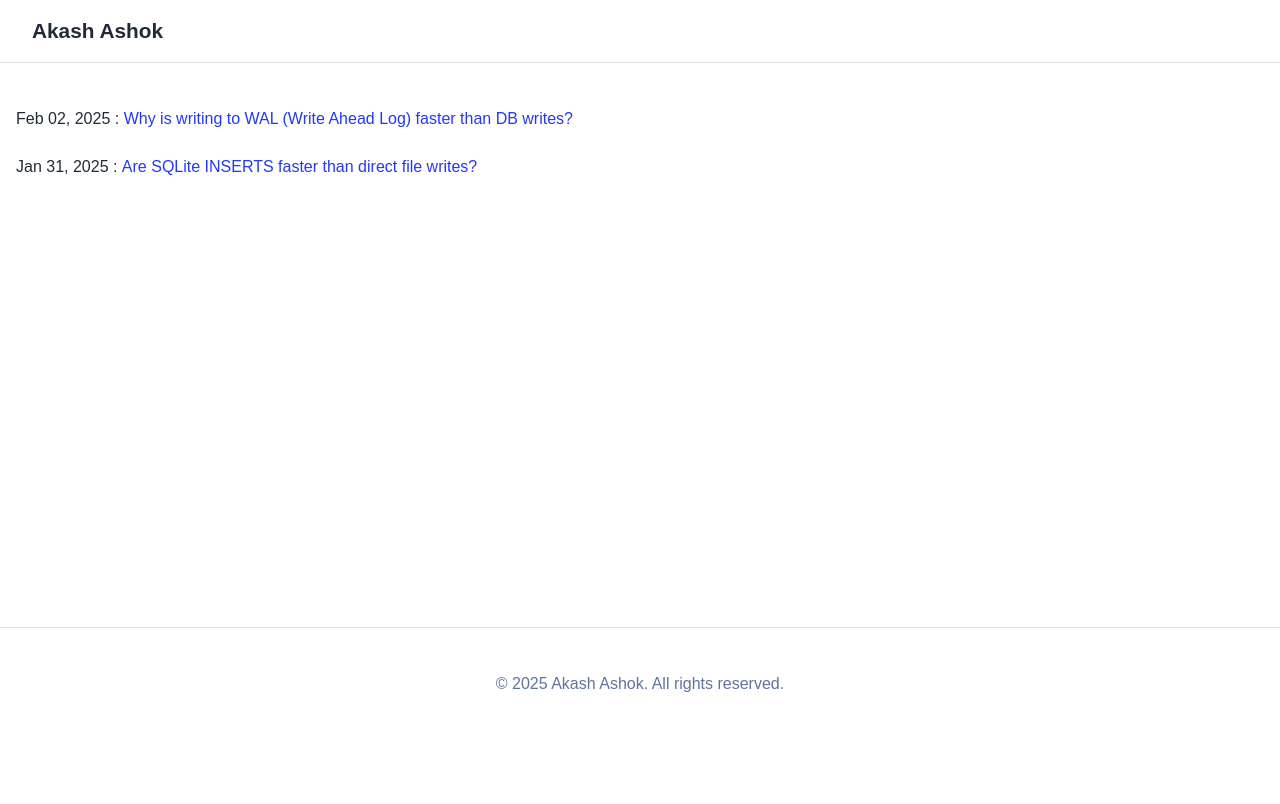
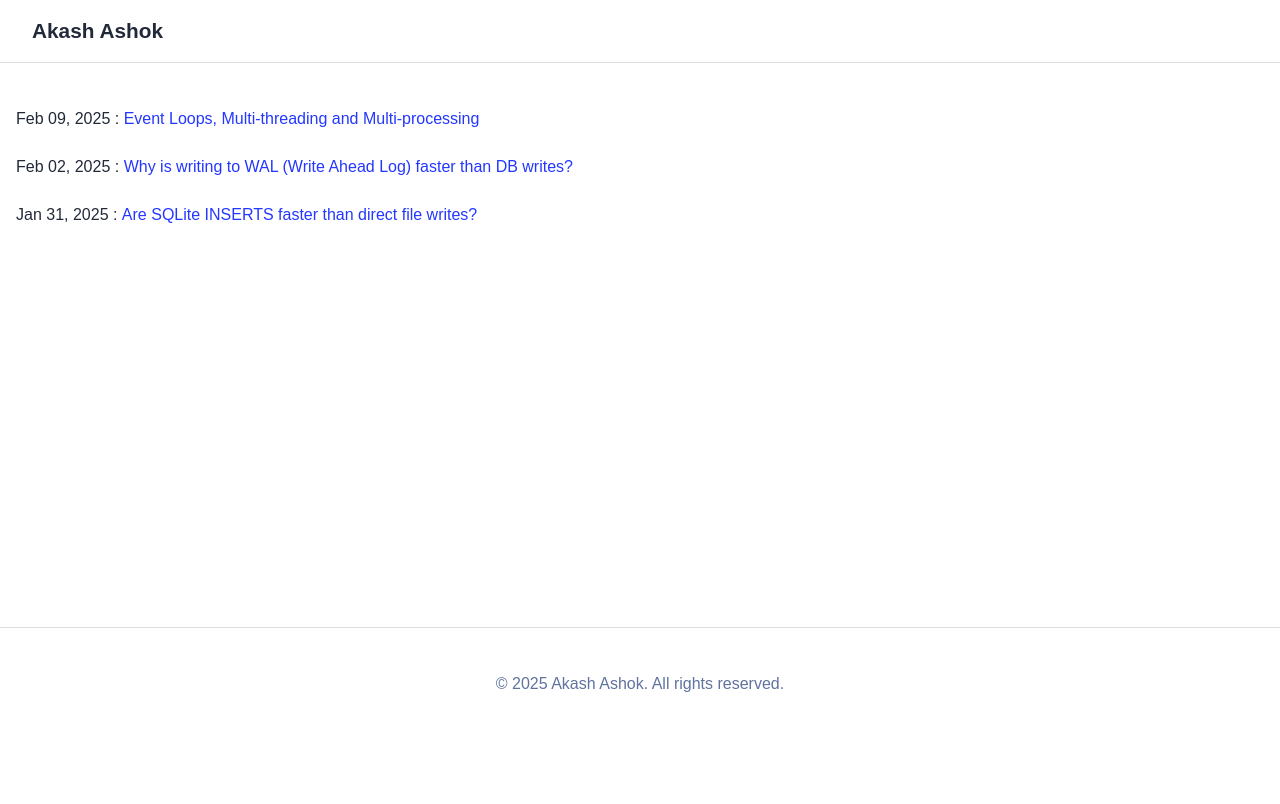
Before and after one commit to thehellmaker/thehellmaker-site, an Astro site: page / in a window 1280 px wide. Built offline with nearby package versions, Linux system fonts and the light colour scheme; Astro itself is replaced by a stand-in of ours.

Commit message:
Unified posts on medium along with local blog posts

```diff
--- a/src/layouts/BlogPost.astro
+++ b/src/layouts/BlogPost.astro
@@ -30,9 +30,8 @@ const { title, description, pubDate, updatedDate, heroImage } = Astro.props;
 			}
 			.prose {
 				width: 1280px;
-				max-width: calc(100% - 2em);
+				max-width: calc(100%);
 				margin: auto;
-				padding: 1em;
 				color: rgb(var(--gray-dark));
 				line-height: 1.7;
 			}
--- a/src/pages/index.astro
+++ b/src/pages/index.astro
@@ -1,4 +1,5 @@
 ---
+// Import necessary components and utilities
 import BaseHead from '../components/BaseHead.astro';
 import Header from '../components/Header.astro';
 import Footer from '../components/Footer.astro';
@@ -6,9 +7,33 @@ import { SITE_TITLE, SITE_DESCRIPTION } from '../consts';
 import { getCollection } from 'astro:content';
 import FormattedDate from '../components/FormattedDate.astro';
 
-const posts = (await getCollection('blog')).sort(
-	(a, b) => b.data.pubDate.valueOf() - a.data.pubDate.valueOf(),
-);
+// Define a Post class to standardize blog post data structure
+class Post {
+	title: string;
+	url: string;
+	pubDate: Date;
+
+	constructor(title: string, url: string, pubDate: Date) {
+		this.title = title;
+		this.url = url;
+		this.pubDate = pubDate;
+	}
+}
+
+// Fetch internal blog posts from the content collection and transform them into Post objects
+let posts = (await getCollection('blog')).map((post) => new Post(post.data.title, `/blog/${post.id}/`, post.data.pubDate));
+
+// Define external blog posts that aren't part of the content collection
+let externalPosts = [
+	new Post('Event Loops, Multi-threading and Multi-processing', 'https://medium.com/@thehellmaker/event-loops-multi-threading-and-multi-processing-b57e65cf364f', new Date('2025-02-09')),
+]
+
+// Combine internal and external posts
+let unifiedPosts = [...posts, ...externalPosts];
+
+// Sort all posts by date, newest first
+unifiedPosts.sort((a, b) => b.pubDate.valueOf() - a.pubDate.valueOf());
+
 ---
 
 <!doctype html>
@@ -79,9 +104,10 @@ const posts = (await getCollection('blog')).sort(
 			<section>
 				<ul>
 					{
-						posts.map((post) => (
+						// Render each post with its date and title as a link
+						unifiedPosts.map((post) => (
 							<li>
-								<FormattedDate date={post.data.pubDate} />: <a href={`/blog/${post.id}/`}>{post.data.title}</a>
+								<FormattedDate date={post.pubDate} />: <a href={post.url}>{post.title}</a>
 							</li>
 						))
 					}
```
